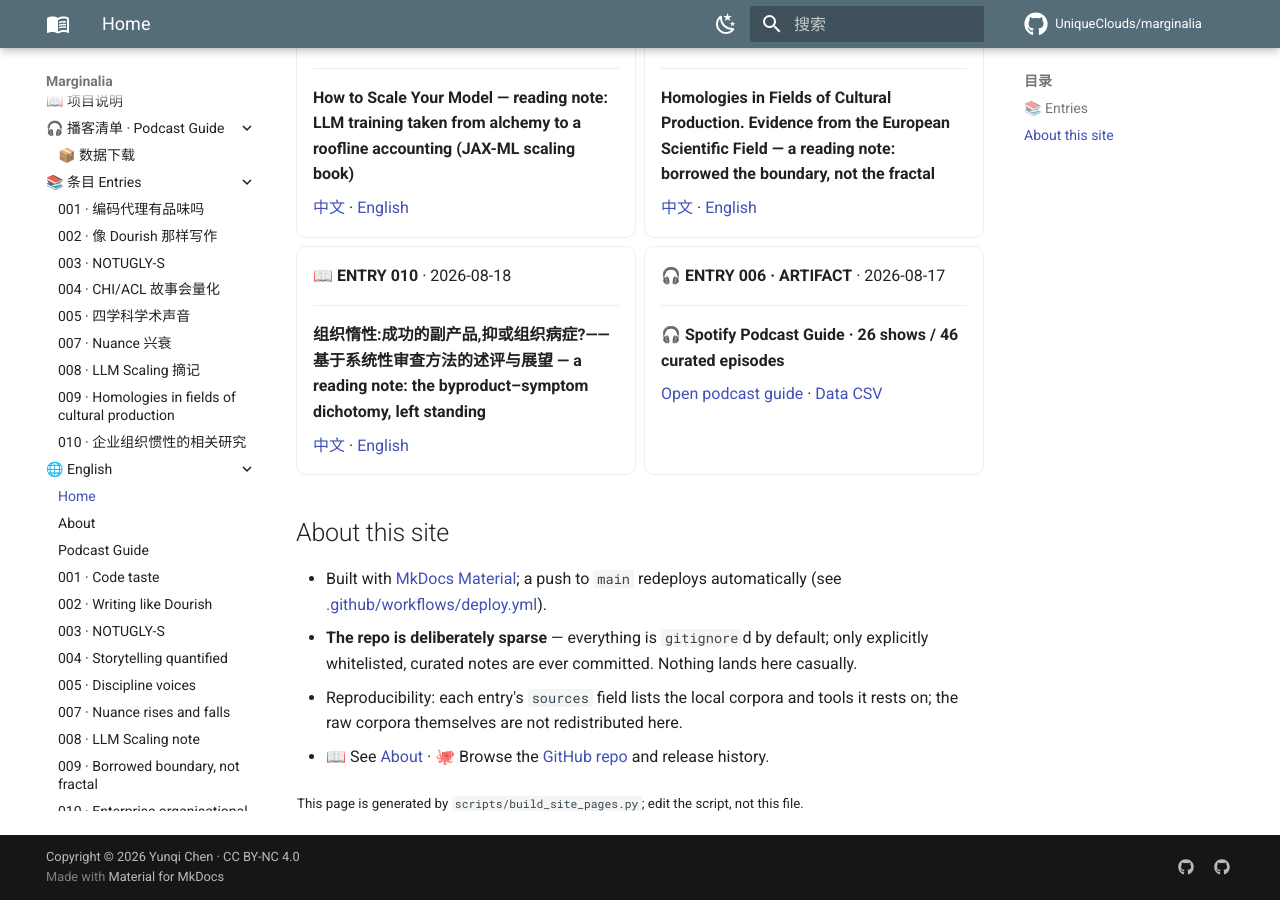
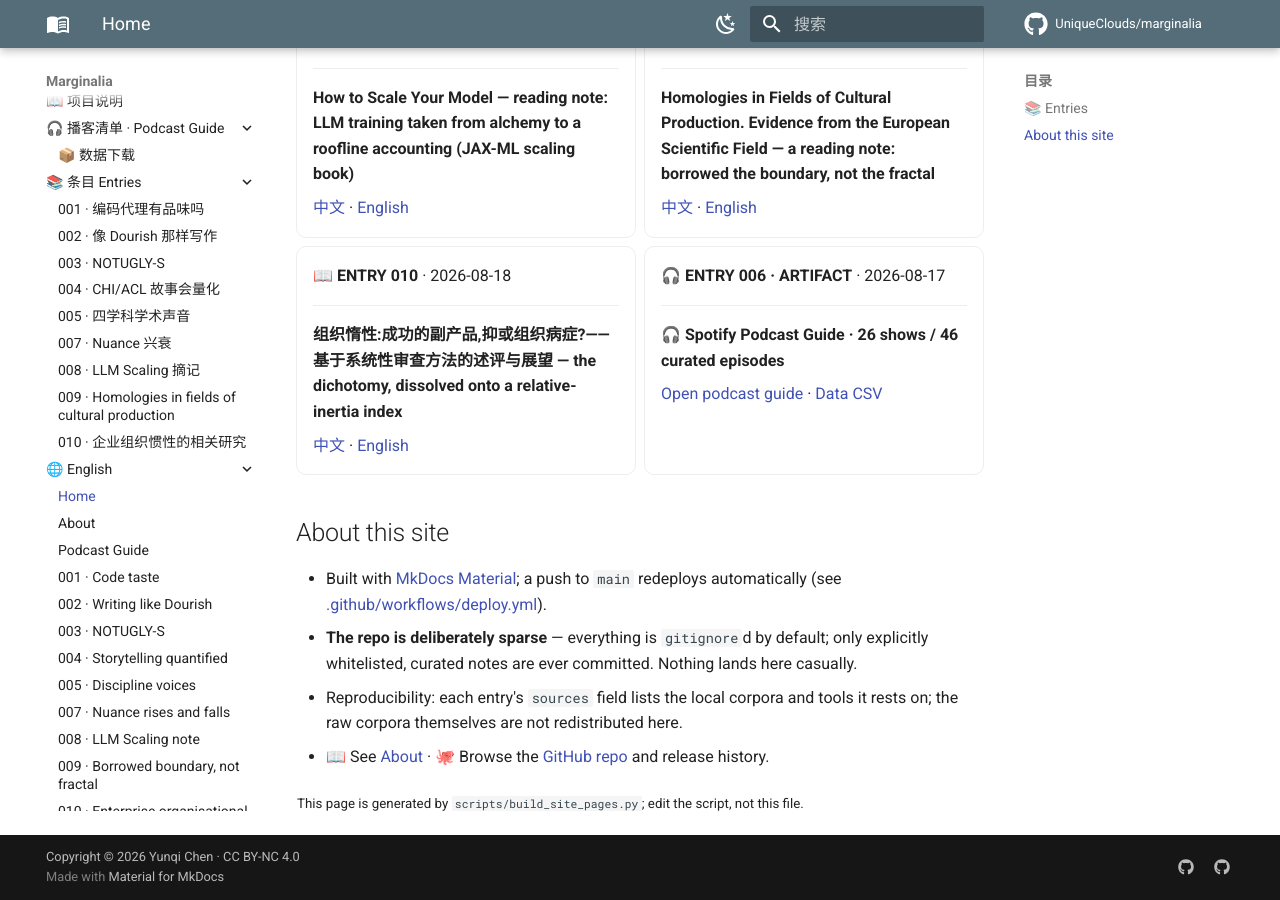
Before and after one commit to UniqueClouds/marginalia, an MkDocs documentation site: the page built from docs/index.en.md, in a window 1280 px wide and 900 px high, scrolled down 1409 px. Built offline with MkDocs 1.6.1 and Material for MkDocs 9.7.7, drawn with Linux system fonts in a browser that asks for light colours; comment, search, counter and statistics services are not loaded.

Commit message:
fixup(010): 修 PR #24 漏提交的 docs/index.en.md (#25)

```diff
--- a/docs/index.en.md
+++ b/docs/index.en.md
@@ -90,7 +90,7 @@ Each one is distilled through **issue → PR → squash commit**; bilingual (Eng
 
     ---
 
-    组织惰性:成功的副产品,抑或组织病症?——基于系统性审查方法的述评与展望 — a reading note: the byproduct–symptom dichotomy, left standing
+    组织惰性:成功的副产品,抑或组织病症?——基于系统性审查方法的述评与展望 — the dichotomy, dissolved onto a relative-inertia index
 
     [中文](entries/010-organizational-inertia.zh.md) · [English](entries/010-organizational-inertia.en.md)
 
```
